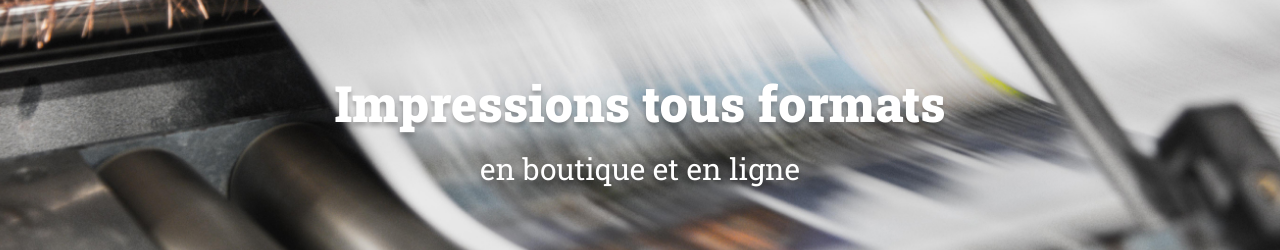
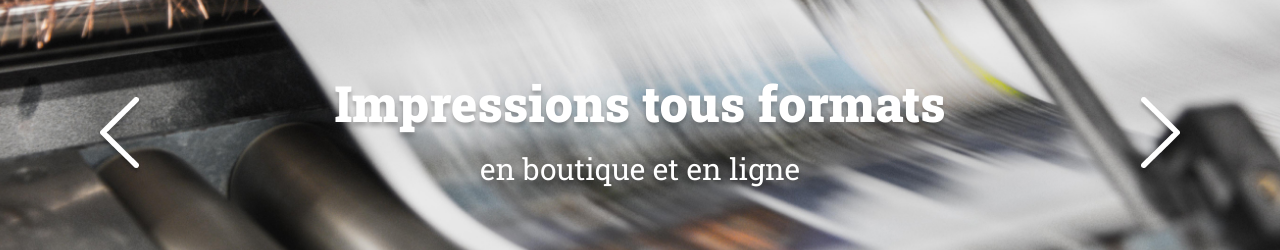
Before and after one commit to antoinep23/OPCR-Project-5, a plain HTML site: page index.html in a window 1280 px wide. Shown: the part 200-450 px from the top of the page. Drawn offline with Linux system fonts and the light colour scheme.

Commit message:
implémentation des flèches

```diff
--- a/assets/style.css
+++ b/assets/style.css
@@ -295,3 +295,15 @@ footer div {
 		flex: 2;
 	}
 }
+
+
+
+/*************** MODIF CSS **************/
+
+.banner__fleche{
+	display: flex;
+	flex-direction: row;
+	justify-content: space-around;
+	align-items: center;
+	width: 100%;
+}
--- a/index.html
+++ b/index.html
@@ -19,7 +19,11 @@
 <main>
 	<div id="banner">
 		<img class="banner-img" src="./assets/images/slideshow/slide1.jpg" alt="Banner Print-it">
-		<p>Impressions tous formats <span>en boutique et en ligne</span></p>
+		<div class="banner__fleche">
+			<img src="assets/images/arrow_left.png" alt="Image de gauche">
+			<p>Impressions tous formats <span>en boutique et en ligne</span></p>
+			<img src="assets/images/arrow_right.png" alt="Image de droite">
+		</div>
 		<div class="dots">
 		</div>
 	</div>
```
